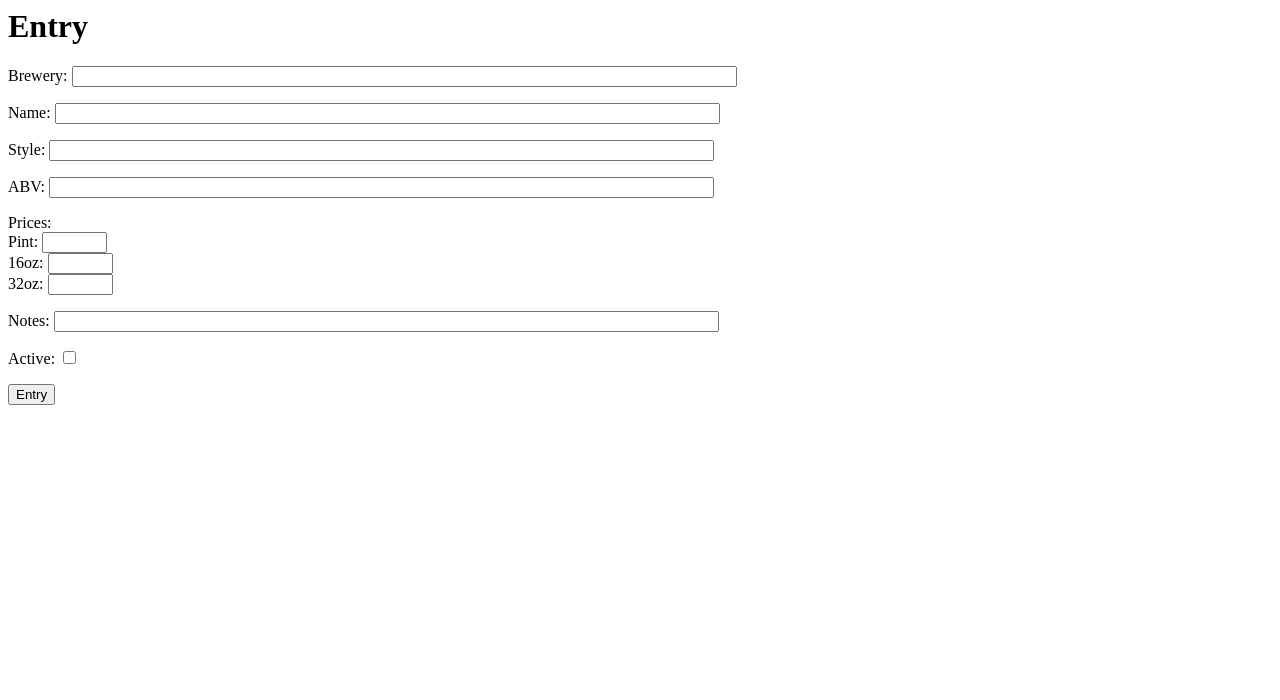
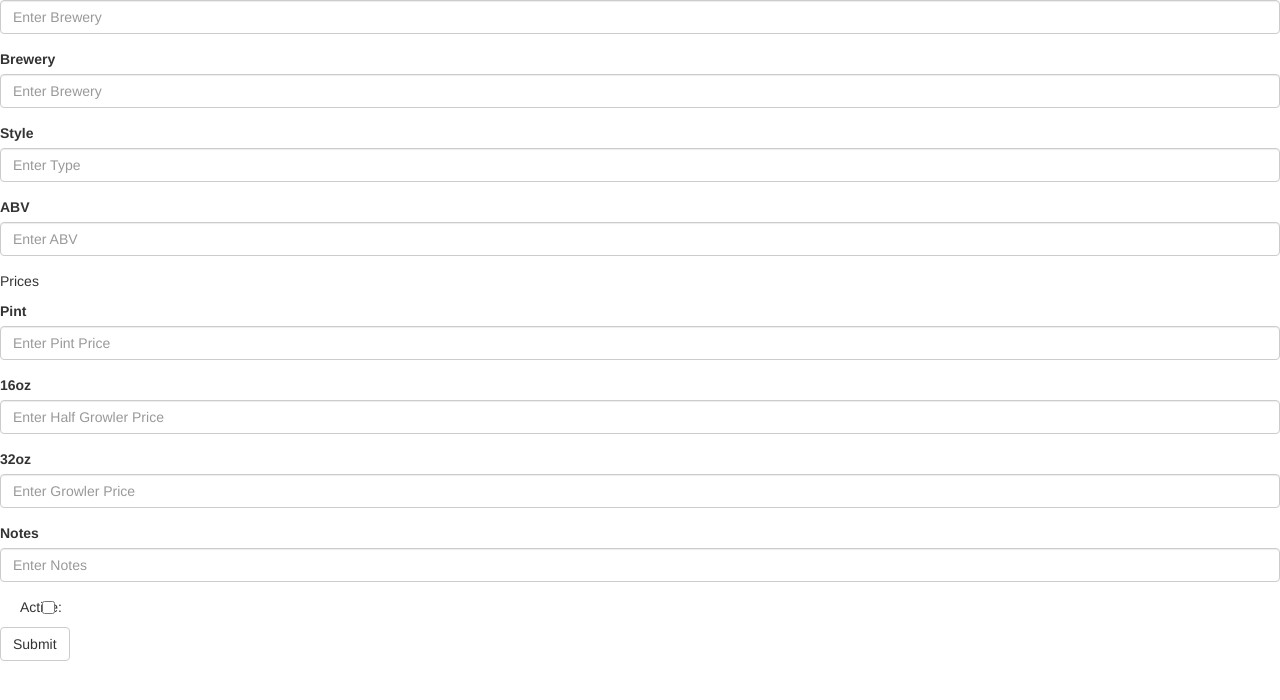
Before and after one commit to gtmanfred/taplist, a Flask app: template taplist/templates/entry.html in a window 1280 px wide. Shown: the top 700 px of the page. Run offline with Flask 2, Linux system fonts and the light colour scheme; the template is opened without the code that fills it: values that come from a table or form of the project are taken from there, others are empty; parts of the project's set-up code (start-up, migrations or seed data) failed here and were passed over; some libraries are stand-ins or nearby versions.

Commit message:
switch back to using form

```diff
--- a/taplist/__init__.py
+++ b/taplist/__init__.py
@@ -1,9 +1,11 @@
 from flask import Flask
 from flask.ext.stormpath import StormpathManager
+from flask_bootstrap import Bootstrap
 import os
 
 app = Flask(__name__)
 app.config.from_object('config.{0}'.format(os.getenv('APP_SETTINGS', 'Config')))
+Bootstrap(app)
 StormpathManager(app)
 app.debug=True
 
--- a/taplist/templates/base.html
+++ b/taplist/templates/base.html
@@ -12,7 +12,8 @@
     <link href="//fonts.googleapis.com/css?family=Open+Sans" rel="stylesheet" type="text/css">
 
     <!-- Bootstrap -->
-    <link href="//netdna.bootstrapcdn.com/bootstrap/3.0.0/css/bootstrap.min.css" rel="stylesheet" media="screen">
+    <link rel="stylesheet" href="https://maxcdn.bootstrapcdn.com/bootstrap/3.3.4/css/bootstrap.min.css">
+    <!-- <link href="//netdna.bootstrapcdn.com/bootstrap/3.0.0/css/bootstrap.min.css" rel="stylesheet" media="screen"> -->
 
 
     <style>
--- a/taplist/templates/entry.html
+++ b/taplist/templates/entry.html
@@ -1,29 +1,51 @@
-{% block content %}
-<h1>Entry</h1>
-<form action="" method="post" name="entry">
-    {{form.hidden_tag()}}
-    <p>
-        Brewery: {{form.brewery(size=80)}}<br>
-    </p>
-    <p>
-        Name: {{form.beername(size=80)}}<br>
-    </p>
-    <p>
-        Style: {{form.beertype(size=80)}}<br>
-    </p>
-    <p>
-        ABV: {{form.alcohols(size=80)}}<br>
-    </p>
-    <p>
-        Prices:<br>
-            Pint: {{form.pricepint(size=5)}}<br>
-            16oz: {{form.pricehalf(size=5)}}<br>
-            32oz: {{form.pricegrowler(size=5)}}
-    </p>
-    <p>
-        Notes: {{form.notes(size=80)}}
-    </p>
-    <p>Active: {{ form.active() }}</p>
-    <p><input type="submit" value="Entry"></p>
-</form>
-{% endblock %}
+<html>
+  <head>
+    <link rel="stylesheet" href="https://maxcdn.bootstrapcdn.com/bootstrap/3.3.4/css/bootstrap.min.css">
+    <script src="https://maxcdn.bootstrapcdn.com/bootstrap/3.3.4/js/bootstrap.min.js"></script>
+    <meta name="viewport" content="width=device-width, initial-scale=1.0">
+    <title>Entry</title>
+  </head>
+  <body>
+    <form action="" method="post" name="entry">
+      {{form.hidden_tag()}}
+      <div class="form-group">
+          {{form.brewery(class="form-control", placeholder="Enter Brewery")}}
+      </div>
+      <div class="form-group">
+          <label for="{{form.brewery.id}}">Brewery</label>
+          {{form.brewery(class="form-control", placeholder="Enter Brewery")}}
+      </div>
+      <div class="form-group">
+          <label for="{{form.beertype.id}}">Style</label>
+          {{form.beertype(class="form-control", placeholder="Enter Type")}}
+      </div>
+      <div class="form-group">
+          <label for="{{form.alcohols.id}}">ABV</label>
+          {{form.alcohols(class="form-control", placeholder="Enter ABV")}}
+      </div>
+      <p>Prices</p>
+      <div class="form-group">
+          <label for="{{form.pricepint.id}}">Pint</label>
+          {{form.pricepint(class="form-control", placeholder="Enter Pint Price")}}
+      </div>
+      <div class="form-group">
+          <label for="{{form.pricehalf.id}}">16oz</label>
+          {{form.pricehalf(class="form-control", placeholder="Enter Half Growler Price")}}
+      </div>
+      <div class="form-group">
+          <label for="{{form.pricegrowler.id}}">32oz</label>
+          {{form.pricegrowler(class="form-control", placeholder="Enter Growler Price")}}
+      </div>
+      <div class="form-group">
+          <label for="{{form.notes.id}}">Notes</label>
+          {{form.notes(class="form-control", placeholder="Enter Notes")}}
+      </div>
+      <div class="checkbox">
+        <label>
+          Active: {{form.active()}}
+        </label>
+      </div>
+      <button value="Entry" type="submit" class="btn btn-default">Submit</button>
+    </form>
+  </body>
+</html>
--- a/taplist/views.py
+++ b/taplist/views.py
@@ -104,6 +104,7 @@ class Entry(TaplistView):
         if location not in self.locations:
             return 'Unknown Location'
         form = BeerForm()
+        print(request.form)
         beer = self._beer(form, location)
         if app.config['DEVEL']:
             pool = redis.ConnectionPool(host='localhost', port=6379)
```
